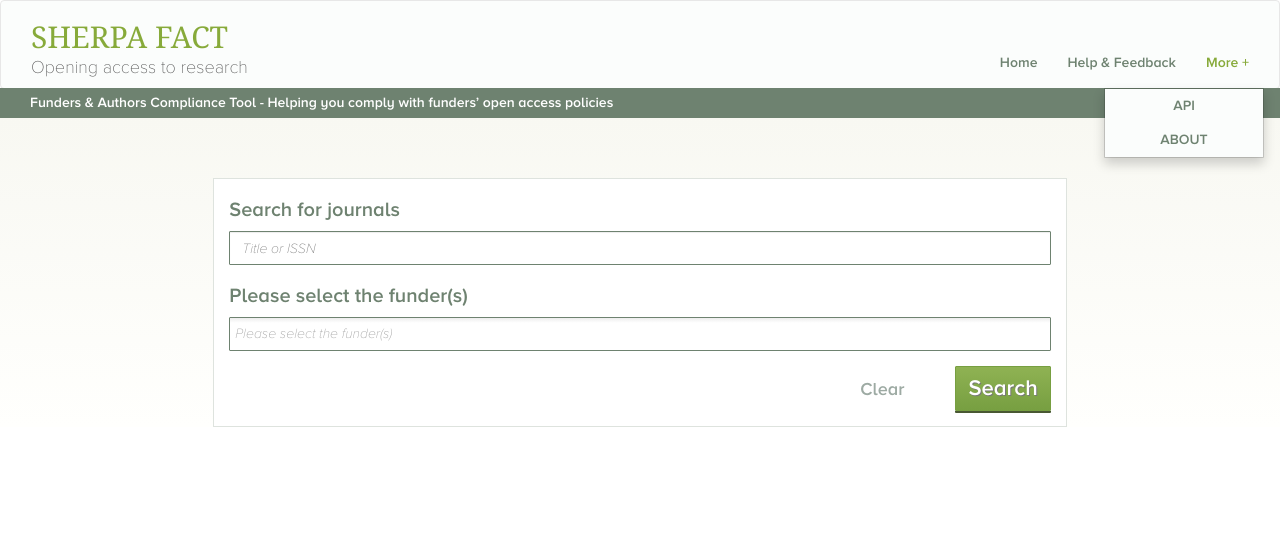
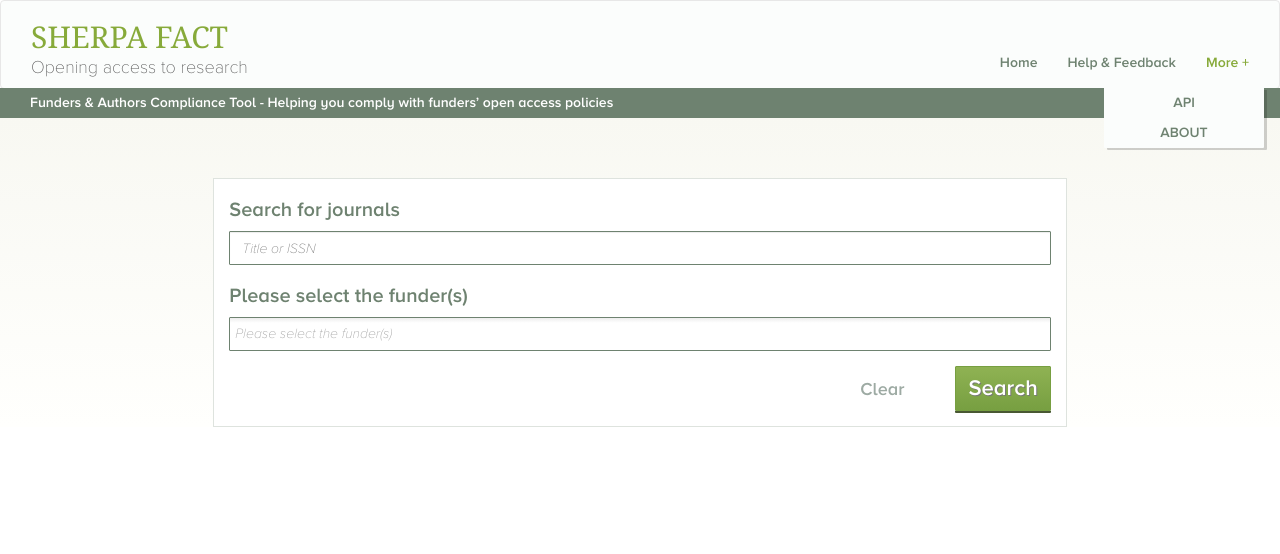
Before and after one commit to abyczkowska/sherpafact, a plain HTML site: page index.html in a window 1280 px wide. Both pictures are taken after a click on the link "More +". Shown: the top 554 px of the page. Drawn offline with Linux system fonts and the light colour scheme.

Commit message:
dropdown manu style changes

```diff
--- a/css/nav.css
+++ b/css/nav.css
@@ -49,8 +49,8 @@
 .dropdown-menu>li>a {
     color: #6e8270;
     text-align: center;
-    padding-top: 7px;
-    padding-bottom: 7px;
+    padding-top: 5px;
+    padding-bottom: 5px;
 }
 .dropdown-menu>li>a:hover{
     background-color: #6e8270;
@@ -87,3 +87,8 @@
     padding-left: 30px;
     }
 }
+.navbar-nav>li>.dropdown-menu {
+    -webkit-box-shadow: 3px 2px 0px(0,0,0,.175)!important;
+    box-shadow: 3px 2px 0px rgba(0,0,0,.175)!important;
+    border: none!important;
+}
```
